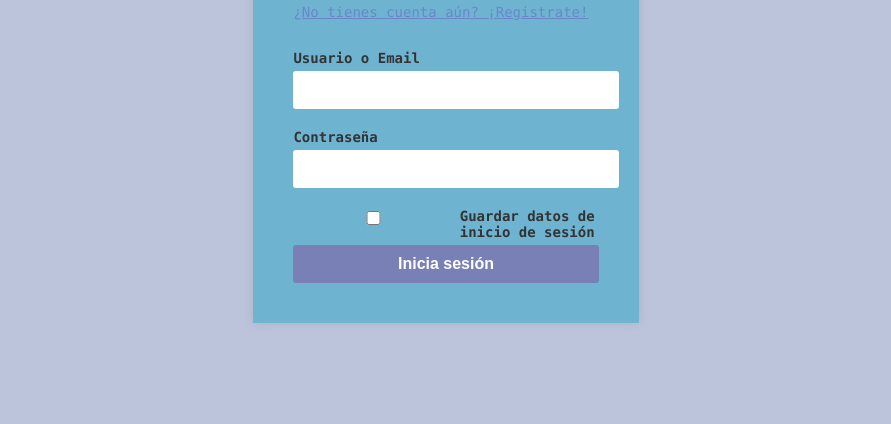
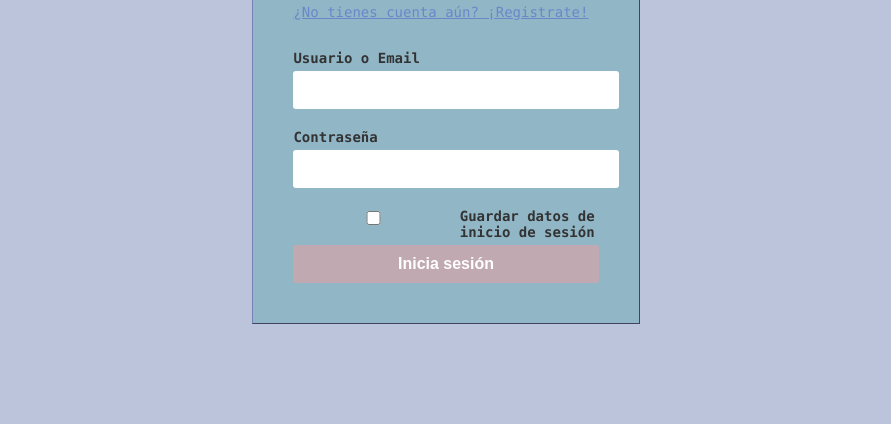
Before and after one commit to ClauNib/HackatonUNIR, a plain HTML site: page src/auth/login.html in a window 1280 px wide. Shown: the part 376-800 px from the top of the page, without its empty margins (194-1085 px from the left). Drawn offline with Linux system fonts and the light colour scheme.

Commit message:
Agregamos formato a login

```diff
--- a/src/auth/login.css
+++ b/src/auth/login.css
@@ -33,10 +33,16 @@ body {
   }
 
   .login-form {
-    background-color: #6EB4D1;
-    border-radius: 0px;
+    background-color: #91B7C7;
+    border: solid 1xp #7880B5;
+    border-collapse: separate;
+    outline:  outset thin #7880B5;
+    border-bottom: solid 3px #7880B5;
+    border-right: solid 3px #7880B5;
+    border-inline-end: #91B7C7;
+    border-block-end: #91B7C7;
+    box-shadow: outset 0px 0px 100px 100px rgba(0,0,0,1);
     padding: 40px;
-    box-shadow: 0px 0px 10px rgba(0, 0, 0, 0.1);
   }
 
   .login-form h2 {
@@ -75,7 +81,7 @@ body {
     padding: 10px;
     border: none;
     border-radius: 3px;
-    background-color: #7880B5;
+    background-color: #C0A9B0;
     color: #fff;
     font-size: 16px;
     font-weight: 600;
@@ -84,7 +90,7 @@ body {
   }
 
   .login-form button:hover {
-    background-color: #328f8a;
+    background-color: #6987C9;
   }
 
   .remember-me {
```
